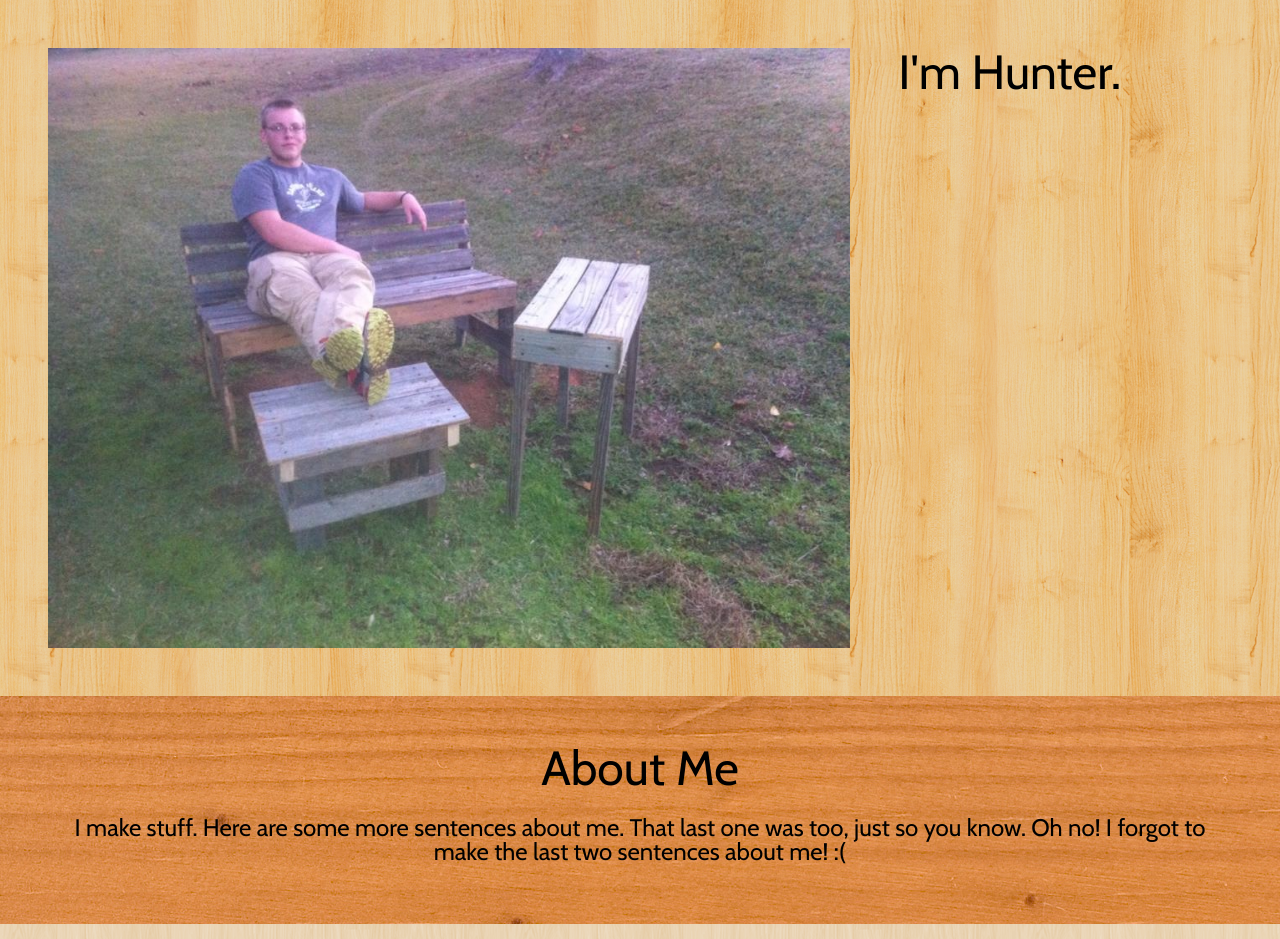
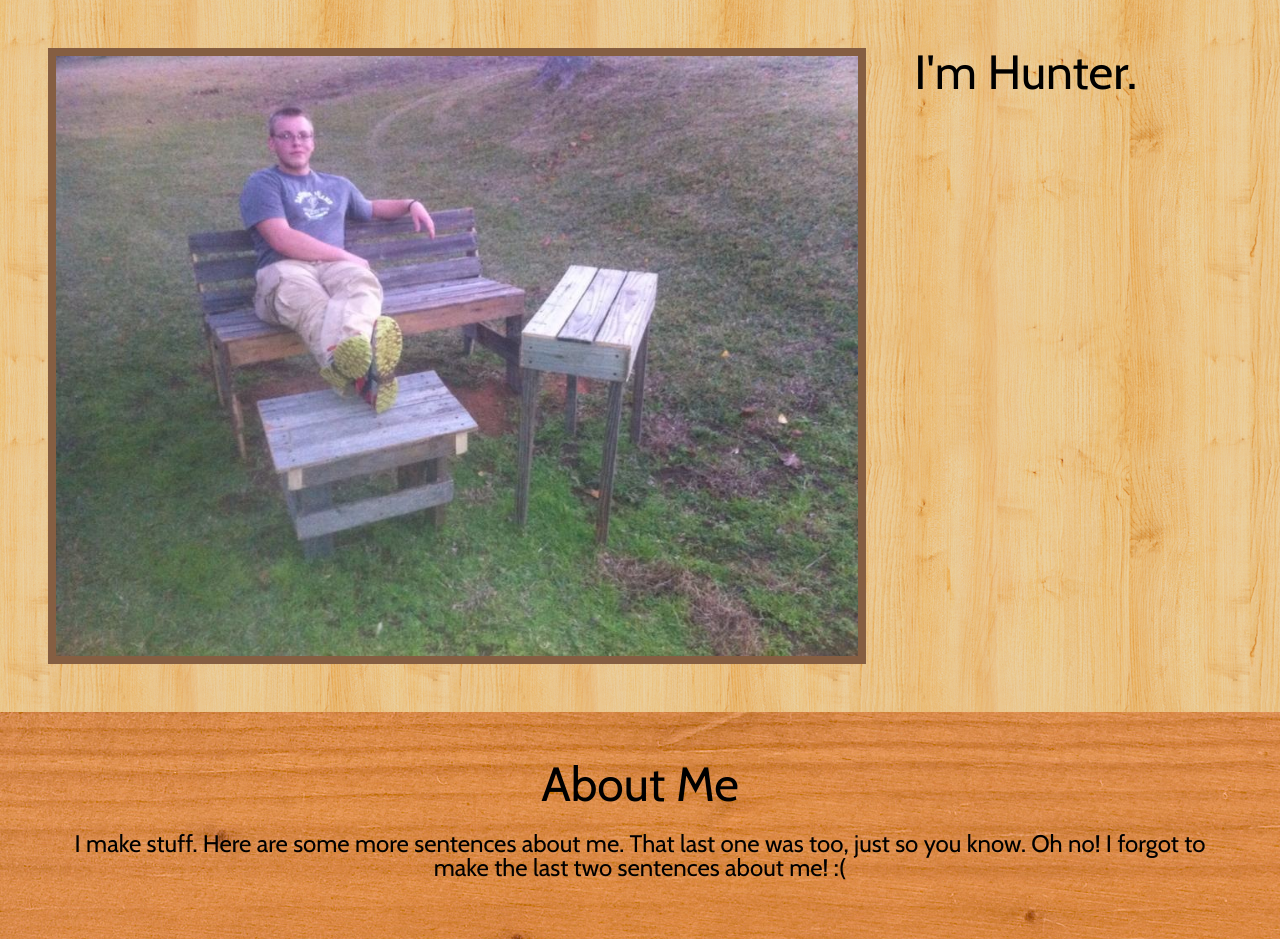
Before and after one commit to tvance989/gizworks, a PHP site: page / in a window 1280 px wide. Shown: the part 48-987 px from the top of the page. Run offline with PHP 8.4, Linux system fonts and the light colour scheme.

Commit message:
Img borders

```diff
--- a/style/large.sass
+++ b/style/large.sass
@@ -32,6 +32,7 @@ h2
     font-size: 2.5em
 
 img
+    border: 0.5em solid #855E42
     float: left
     margin-right: 3em
     max-height: 600px
--- a/style/small.sass
+++ b/style/small.sass
@@ -15,6 +15,7 @@ h2
     font-size: 1.75em
 
 img
+    border: none
     float: none
     margin-right: 0
     max-height: none
--- a/style/style.css
+++ b/style/style.css
@@ -28,6 +28,7 @@ h2 {
   font-size: 2.5em; }
 
 img {
+  border: 0.5em solid #855E42;
   float: left;
   margin-right: 3em;
   max-height: 600px; }
@@ -115,6 +116,7 @@ i {
     font-size: 1.75em; }
 
   img {
+    border: none;
     float: none;
     margin-right: 0;
     max-height: none;
```
